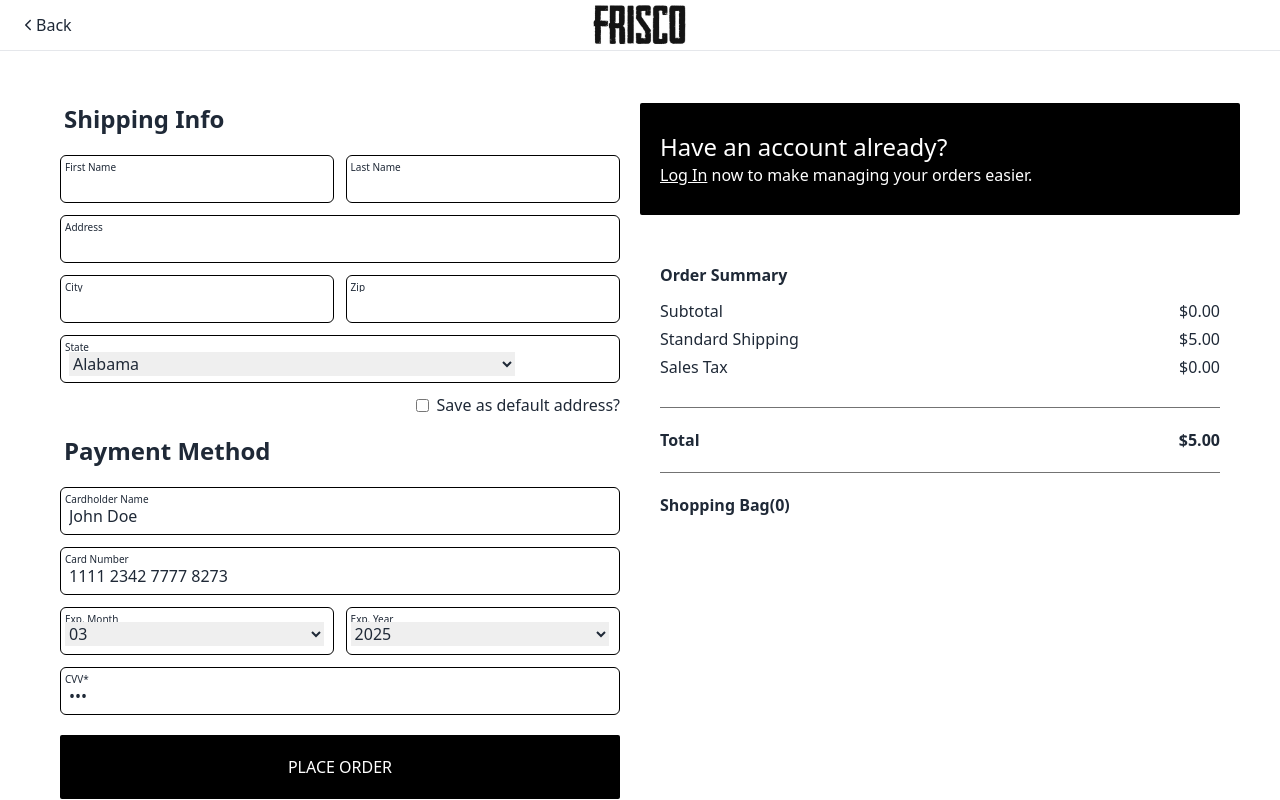
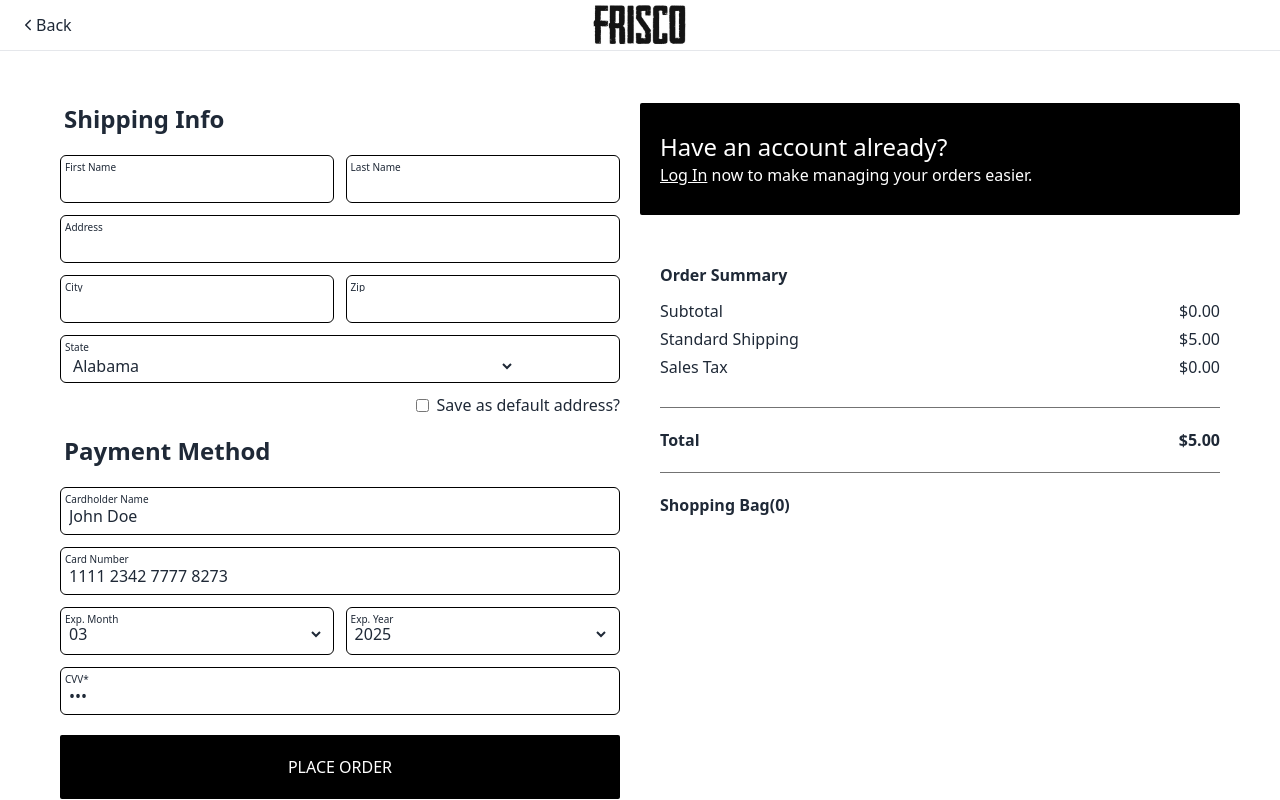
Before and after one commit to losandies/frisco-ecommerce, a React (Vite) app in the folder client/: page /checkout in a window 1280 px wide. Built offline with nearby package versions, Linux system fonts and the light colour scheme.

Commit message:
disabled default iOS styling on select inputs on checkout form

```diff
--- a/client/src/components/checkout/CheckoutForm.jsx
+++ b/client/src/components/checkout/CheckoutForm.jsx
@@ -118,12 +118,12 @@ const CheckoutForm = () => {
                 </div>
                 <div className="single-input mt-3">
                     <div className="w-full h-12 border-[1px] rounded-md border-black p-4 relative">
-                        <div className="absolute top-1 left-1">
+                        <div className="absolute top-1 left-1 z-50">
                             <p className="text-[10px]">State</p>
                         </div>
                         <select
                             type="text"
-                            className="w-[80%] outline-none absolute left-2"
+                            className="w-[95%] md:w-[80%] outline-none absolute left-2 bottom-1 bg-white z-10"
                             name="state"
                             onChange={onChange}
                         >
@@ -167,12 +167,12 @@ const CheckoutForm = () => {
                 </div>
                 <div className="dual-input flex justify-between mt-3">
                     <div className="w-[49%] h-12 border-[1px] rounded-md border-black p-4 relative">
-                        <div className="absolute top-1 left-1">
+                        <div className="absolute top-1 left-1 z-50">
                             <p className="text-[10px]">Exp. Month</p>
                         </div>
                         <select
                             type="text"
-                            className="w-[95%] outline-none absolute left-1 bottom-2"
+                            className="w-[95%] outline-none absolute left-1 md:bottom-2 bg-white"
                             defaultValue="03"
                             readOnly
                         >
@@ -191,12 +191,12 @@ const CheckoutForm = () => {
                         </select>
                     </div>
                     <div className="w-[49%] h-12 border-[1px] rounded-md border-black p-4 relative">
-                        <div className="absolute top-1 left-1">
+                        <div className="absolute top-1 left-1 z-50">
                             <p className="text-[10px]">Exp. Year</p>
                         </div>
                         <select
                             type="text"
-                            className="w-[95%] outline-none absolute left-1 bottom-2"
+                            className="w-[95%] outline-none absolute left-1 md:bottom-2 bg-white"
                             defaultValue="2025"
                             readOnly
                         >
```
